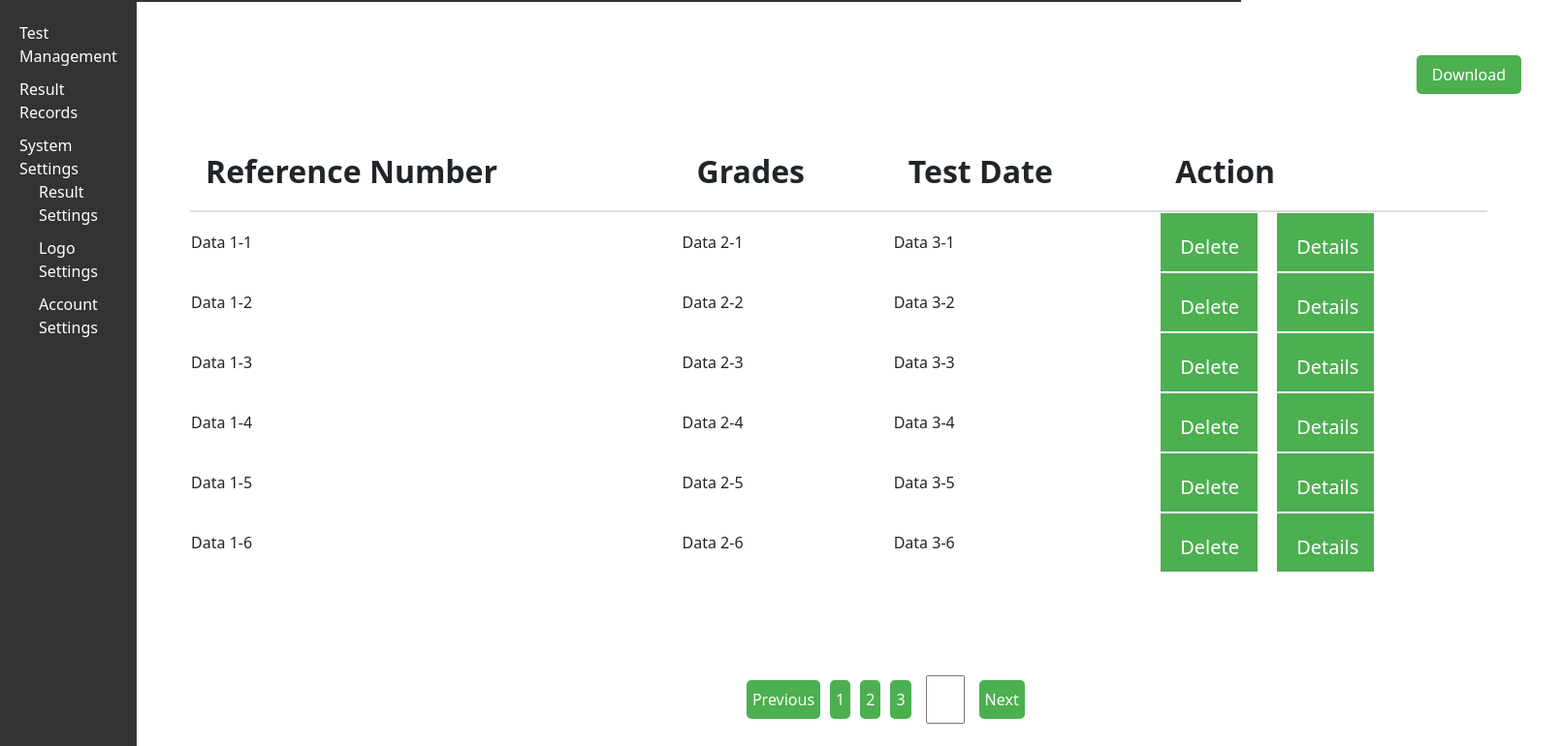
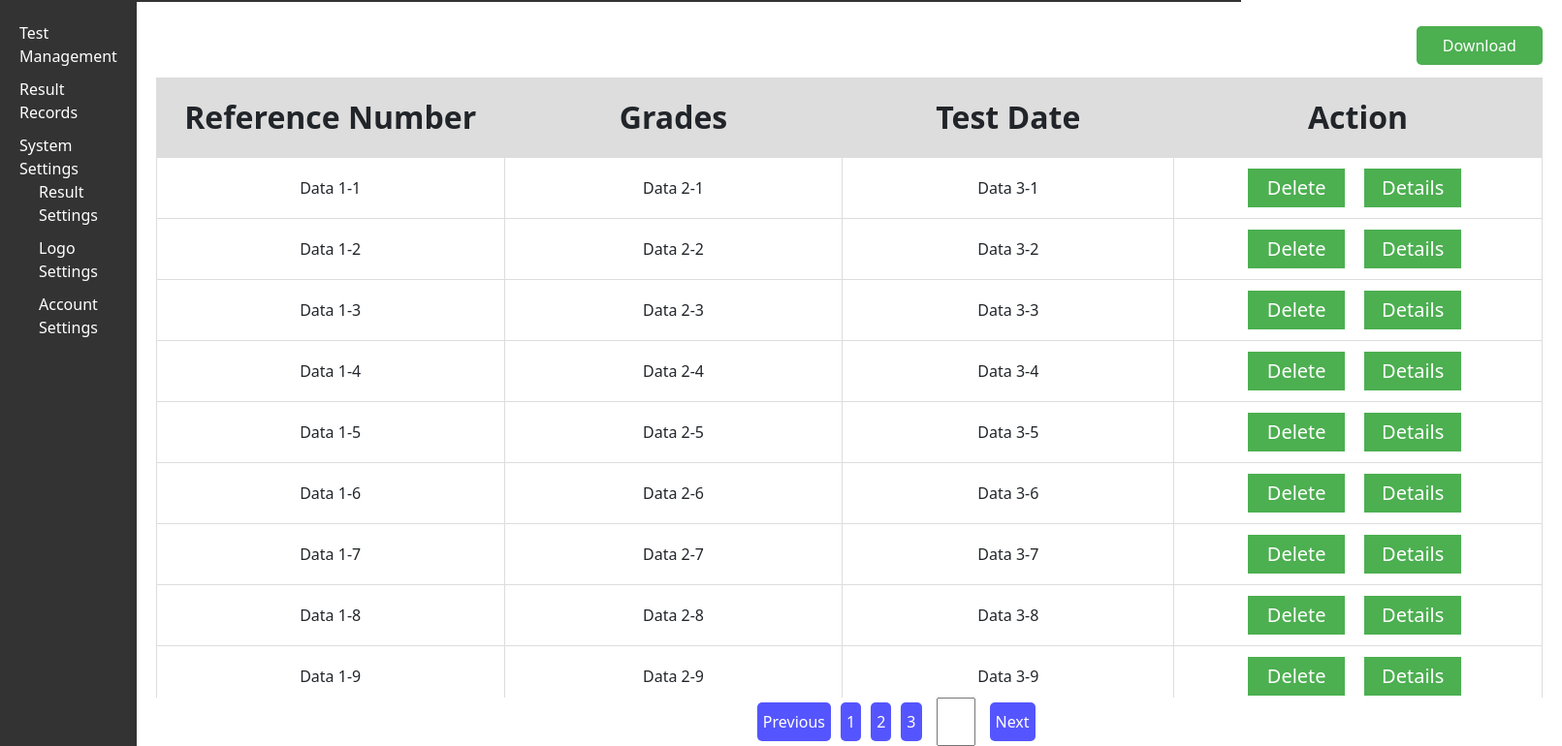
Before and after one commit to mexifly/TCM-Website, a React (Vite) app: page /pages/resultRecords in a window 1280 px wide. Shown: the part 66-836 px from the top of the page at 97% size, 1611 px wide, since content can reach past the window. Built offline with nearby package versions, Linux system fonts and the light colour scheme.

Commit message:
Update Front UI

```diff
--- a/package.json
+++ b/package.json
@@ -9,9 +9,7 @@
     "preview": "vite preview"
   },
   "dependencies": {
-    "bootstrap": "^5.3.2",
-    "express": "^4.18.2",
-    "mysql": "^2.18.1",
+    "bootstrap": "^5.2.3",
     "react": "^18.2.0",
     "react-dom": "^18.2.0",
     "react-router-dom": "^6.16.0"
--- a/src/pages/resultRecords/page.tsx
+++ b/src/pages/resultRecords/page.tsx
@@ -7,7 +7,7 @@ function ResultRecordsPage() {
   const [currentPage, setCurrentPage] = useState(1);
   const [inputPage, setInputPage] = useState("");
 
-  const itemsPerPage = 6;
+  const itemsPerPage = 10;
   const lastIndex = currentPage * itemsPerPage;
   const firstIndex = lastIndex - itemsPerPage;
   const totalPages = 3; // Assume you have 30 records
@@ -41,24 +41,45 @@ function ResultRecordsPage() {
     return pages;
   };
 
+  const tdStyle: React.CSSProperties = {
+    borderBottom: "1px solid #ddd",
+    borderRight: "1px solid #ddd",
+    width: "400px",
+    textAlign: "center",
+    verticalAlign: "middle",
+  };
+
   const tableData = [...Array(30)].map((_, index) => (
     <tr key={index}>
-      <td>Data 1-{index + 1}</td>
-      <td>Data 2-{index + 1}</td>
-      <td>Data 3-{index + 1}</td>
-      <td>
+      <td style={tdStyle}>Data 1-{index + 1}</td>
+      <td style={tdStyle}>Data 2-{index + 1}</td>
+      <td style={tdStyle}>Data 3-{index + 1}</td>
+      <td style={tdStyle}>
         <div style={{ display: "flex", flexDirection: "row" }}>
           <button
             style={{
               width: "100px",
-              height: "60px",
+              height: "40px",
               fontSize: "20px",
               marginRight: "20px",
+              marginLeft: "75px",
+              marginTop: "10px",
+              marginBottom: "10px",
+              padding: "5px",
             }}
           >
             Delete
           </button>
-          <button style={{ width: "100px", height: "60px", fontSize: "20px" }}>
+          <button
+            style={{
+              width: "100px",
+              height: "40px",
+              fontSize: "20px",
+              marginTop: "10px",
+              marginBottom: "10px",
+              padding: "5px",
+            }}
+          >
             Details
           </button>
         </div>
@@ -74,35 +95,27 @@ function ResultRecordsPage() {
   };
 
   const tableContainerStyle: React.CSSProperties = {
-    width: "95%",
-    height: "calc(100vh - 250px)",
+    width: "100%",
+    height: "85%",
     overflowY: "auto" as "auto",
     marginLeft: "auto",
     marginRight: "auto",
-    paddingBottom: "20px",
+    paddingBottom: "0px",
   };
 
   const tableStyle: React.CSSProperties = {
     width: "100%",
     borderCollapse: "collapse",
+    border: "1px solid #ddd",
   };
 
   const thStyle: React.CSSProperties = {
     borderBottom: "2px solid #ddd",
     padding: "16px",
-    textAlign: "left",
+    textAlign: "center",
     fontSize: "2em",
-  };
-
-  const buttonStyle = {
-    margin: "10px 3px",
-    backgroundColor: "#4CAF50",
-    color: "white",
-    padding: "8px 16px",
-    border: "none",
-    borderRadius: "5px",
-    cursor: "pointer",
-    fontSize: "1em",
+    borderRight: "1px solid #ddd",
+    backgroundColor: "#DDDDDD",
   };
 
   const downloadButtonStyle: React.CSSProperties = {
@@ -113,14 +126,17 @@ function ResultRecordsPage() {
     borderRadius: "5px",
     cursor: "pointer",
     fontSize: "1em",
-    marginBottom: "20px",
+    marginTop: "0px",
+    marginBottom: "10px",
     marginLeft: "1300px",
+    width: "130px",
+    height: "40px",
   };
 
   const paginationButtonStyle = {
     margin: "5px",
     padding: "8px 6px",
-    backgroundColor: "#4CAF50",
+    backgroundColor: "#5555FF",
     color: "white",
     border: "none",
     borderRadius: "5px",
@@ -131,14 +147,21 @@ function ResultRecordsPage() {
   const topContainerStyle: React.CSSProperties = {
     display: "flex",
     justifyContent: "flex-end",
-    marginBottom: "20px",
+    paddingTop: "0px",
+    height: "7%",
+    width: "100%",
+    marginTop: "0px",
   };
 
   const paginationButtonContainerStyle: React.CSSProperties = {
     display: "flex",
     justifyContent: "space-between",
     width: "200px",
-    marginTop: "10px",
+    marginTop: "0px",
+  };
+
+  const mainContentStyle: React.CSSProperties = {
+    height: "93%",
   };
 
   return (
@@ -147,7 +170,7 @@ function ResultRecordsPage() {
       <div className={classes.content}>
         <div className={classes.sidebarandmaincontent}>
           <Sidebar />
-          <div className={classes.maincontent}>
+          <div className={classes.maincontent} style={mainContentStyle}>
             <div style={topContainerStyle}>
               <button style={downloadButtonStyle}>Download</button>
             </div>
--- a/src/pages/settings/logoSettings/page.tsx
+++ b/src/pages/settings/logoSettings/page.tsx
@@ -17,14 +17,37 @@ function LogoSettingsPage() {
     }
   };
 
+  const mainContentStyle: React.CSSProperties = {
+    padding: "0",
+  };
   return (
     <div className={classes.testmanagementpage}>
       <Header />
       <div className={classes.content}>
         <div className={classes.sidebarandmaincontent}>
           <Sidebar />
-          <div className={classes.maincontent}>
-            <div style={{ textAlign: "center" }}>
+          <div style={mainContentStyle}>
+            <div
+              style={{
+                height: "200px",
+                marginTop: "0",
+                width: "1630px",
+                textAlign: "center",
+                verticalAlign: "middle",
+                paddingTop: "60px",
+                fontSize: "3em",
+                fontFamily: "sans-serif",
+              }}
+            >
+              Setting New Website Logo
+            </div>
+            <div
+              style={{
+                textAlign: "center",
+                marginBottom: "250px",
+                height: "500px",
+              }}
+            >
               <img
                 src={logo || "path_to_default_logo"}
                 alt="Website Logo"
@@ -32,7 +55,9 @@ function LogoSettingsPage() {
                   width: "200px",
                   height: "200px",
                   objectFit: "cover",
-                  marginBottom: "20px",
+                  marginBottom: "200px",
+                  border: "1px solid #ddd",
+                  marginTop: "100px",
                 }}
               />
               <br />
@@ -47,10 +72,15 @@ function LogoSettingsPage() {
                 htmlFor="logoUpload"
                 style={{
                   cursor: "pointer",
-                  padding: "10px 20px",
+                  paddingTop: "50px",
                   backgroundColor: "#4CAF50",
                   color: "white",
                   borderRadius: "5px",
+                  width: "300px",
+                  height: "150px",
+                  textAlign: "center",
+                  verticalAlign: "middler",
+                  fontSize: "2em",
                 }}
               >
                 Upload New Logo
--- a/src/pages/testManagement/page.tsx
+++ b/src/pages/testManagement/page.tsx
@@ -15,8 +15,16 @@ function TestManagementPage() {
 
   //测试数据 Test Data
   const items = [
-    { id: 1, name: "Do you feel energetic?", description: "平和质 Neutral Constitution" },
-    { id: 2, name: "Do you feel tired easily?", description: "平和质 Neutral Constitution" },
+    {
+      id: 1,
+      name: "Do you feel energetic?",
+      description: "平和质 Neutral Constitution",
+    },
+    {
+      id: 2,
+      name: "Do you feel tired easily?",
+      description: "平和质 Neutral Constitution",
+    },
     {
       id: 3,
       name: "Comparing to people around you, do you always feel colder and need to wear more clothes to keep warm?",
@@ -47,13 +55,21 @@ function TestManagementPage() {
       name: "Do you have difficulties falling asleep at night?",
       description: "平和质 Neutral Constitution",
     },
-    { id: 9, name: "Do you feel tired easily?", description: "气虚质 Qi Deficient Constitution" },
+    {
+      id: 9,
+      name: "Do you feel tired easily?",
+      description: "气虚质 Qi Deficient Constitution",
+    },
     {
       id: 10,
       name: "Do you feel shortness of breath easily?",
       description: "气虚质 Qi Deficient Constitution",
     },
-    { id: 11, name: "Does your voice sound too soft? ", description: "气虚质 Qi Deficient Constitution" },
+    {
+      id: 11,
+      name: "Does your voice sound too soft? ",
+      description: "气虚质 Qi Deficient Constitution",
+    },
     {
       id: 12,
       name: "Do you experience fast heartbeat easily?",
```
Also changed, not shown: 1 other file (tests, documents, lock files or other folders).
